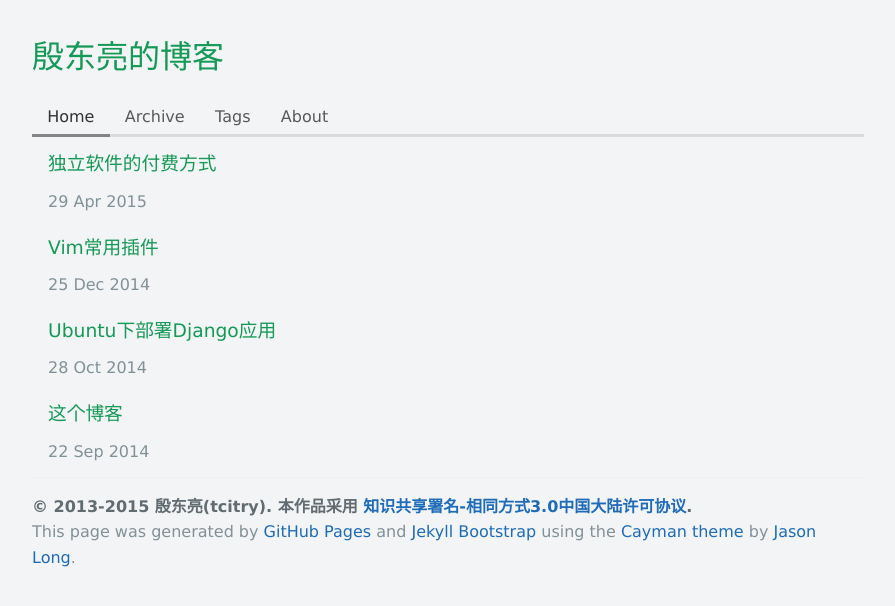
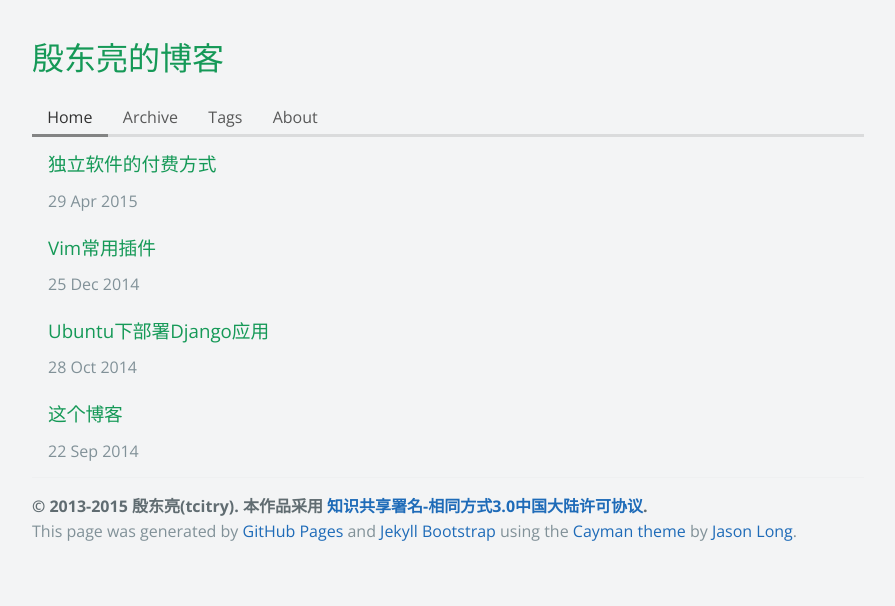
Before and after one commit to dlpu/dlpu.github.io, a Jekyll site: the page built from index.md, in a window 1280 px wide. Shown: the top 606 px of the page, without its empty margins (192-1087 px from the left). Built offline with Jekyll 4.4.1, drawn with Linux system fonts in a browser that asks for light colours; Markdown is read by kramdown in place of the engine named in the settings.

Commit message:
font-family

```diff
--- a/_includes/themes/default/default.html
+++ b/_includes/themes/default/default.html
@@ -18,7 +18,7 @@
   <section class="main-content">
    {{ content }}
    <footer class="site-footer">
-     <span class="site-footer-owner">&copy; 2013-2015 殷东亮(tcitry). 本作品采用 <a href="http://creativecommons.org/licenses/by-sa/3.0/cn/" target="_blank">知识共享署名-相同方式3.0中国大陆许可协议</a>.</span>
+     <span class="site-footer-owner" style="color: #606c71;">&copy; 2013-2015 殷东亮(tcitry). 本作品采用 <a href="http://creativecommons.org/licenses/by-sa/3.0/cn/" target="_blank">知识共享署名-相同方式3.0中国大陆许可协议</a>.</span>
      <span class="site-footer-credits">This page was generated by <a href="https://pages.github.com">GitHub Pages</a> and <a href="http://jekyllbootstrap.com/">Jekyll Bootstrap</a> using the <a href="https://github.com/jasonlong/cayman-theme">Cayman theme</a> by <a href="https://twitter.com/jasonlong">Jason Long</a>.</span>
    </footer>
  </section>
--- a/stylesheets/stylesheet.css
+++ b/stylesheets/stylesheet.css
@@ -4,10 +4,11 @@
 body {
   padding: 0;
   margin: 0;
-  font-family: "Lucida Grande","Lucida Sans Unicode","STHeiti","Helvetica","Arial","Verdana","sans-serif";
+  font-family: "Open Sans","Clear Sans","Helvetica Neue",Helvetica,Arial,sans-serif;
   font-size: 16px;
   line-height: 1.6;
-  color: #606c71; }
+  /*color: #606c71; */
+}
 
 a {
   color: #1e6bb8;
```
Also changed, not shown: stylesheets/normalize.css.
